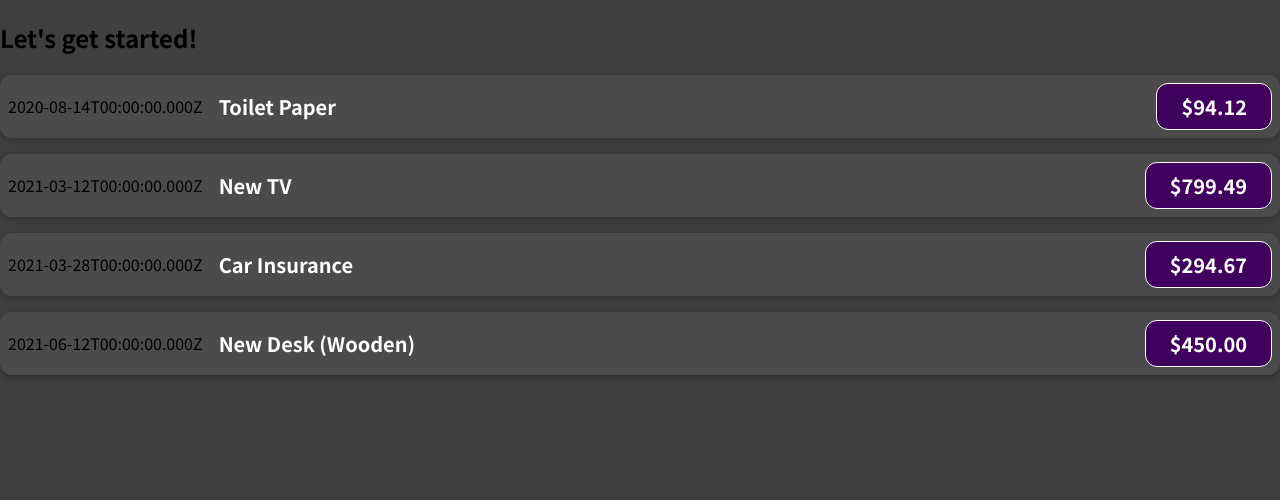
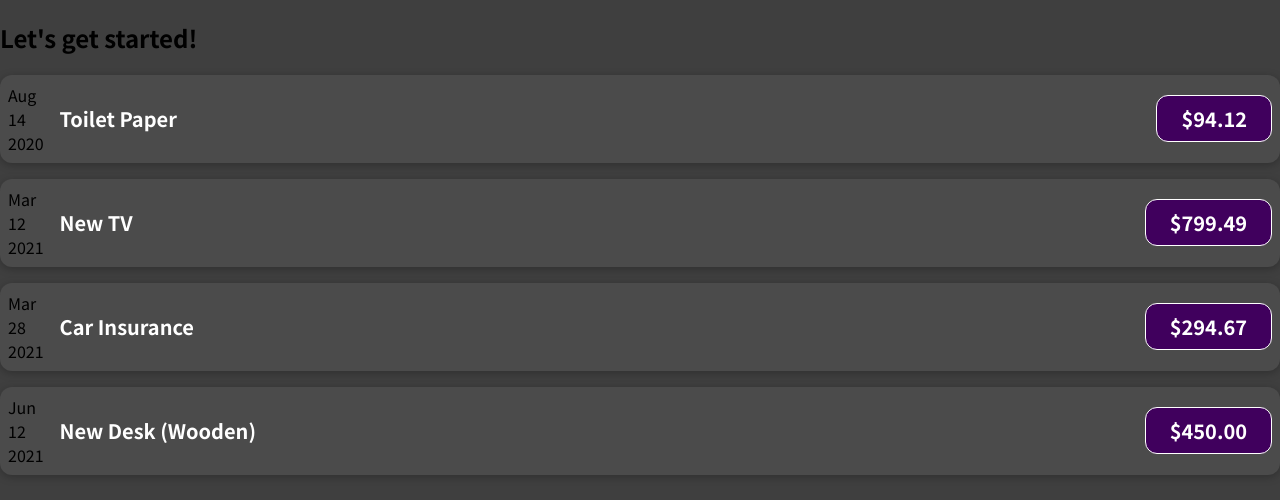
Before and after one commit to mbronstein1/expense-tracker, a React (Create React App) app: page / in a window 1280 px wide. Shown: the top 500 px of the page. Built offline with nearby package versions, Linux system fonts and the light colour scheme.

Commit message:
formatting dates

```diff
--- a/src/components/ExpenseItem.js
+++ b/src/components/ExpenseItem.js
@@ -2,9 +2,17 @@
 import "./ExpenseItem.css";
 
 const ExpenseItem = ({ item: { title, amount, date } }) => {
+  const month = date.toLocaleString("en-US", { month: "short" });
+  const day = date.toLocaleString("en-US", { day: "2-digit" });
+  const year = date.getFullYear();
+
   return (
     <div className='expense-item'>
-      <div>{date.toISOString()}</div>
+      <div>
+        <div>{month}</div>
+        <div>{day}</div>
+        <div>{year}</div>
+      </div>
       <div className='expense-item__description'>
         <h2>{title}</h2>
         <div className='expense-item__price'>${amount}</div>
```
